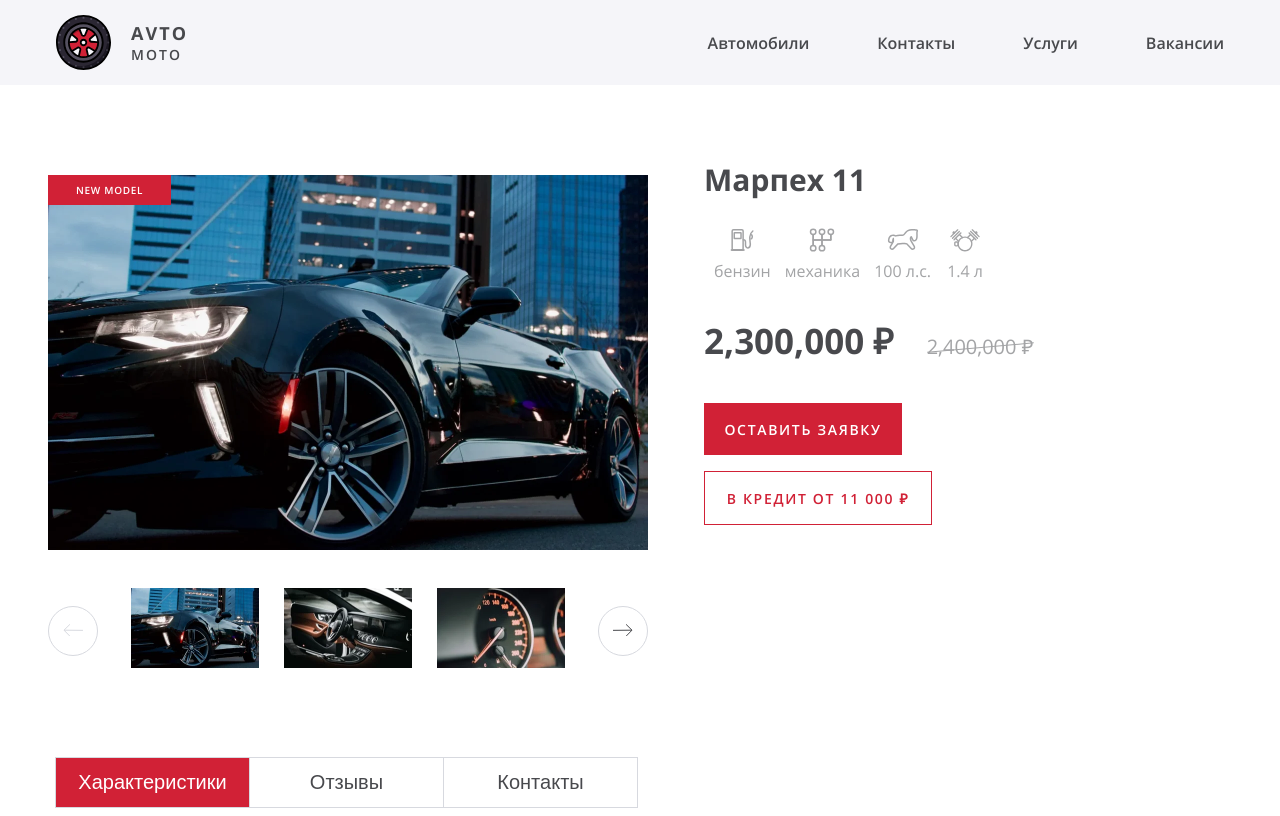
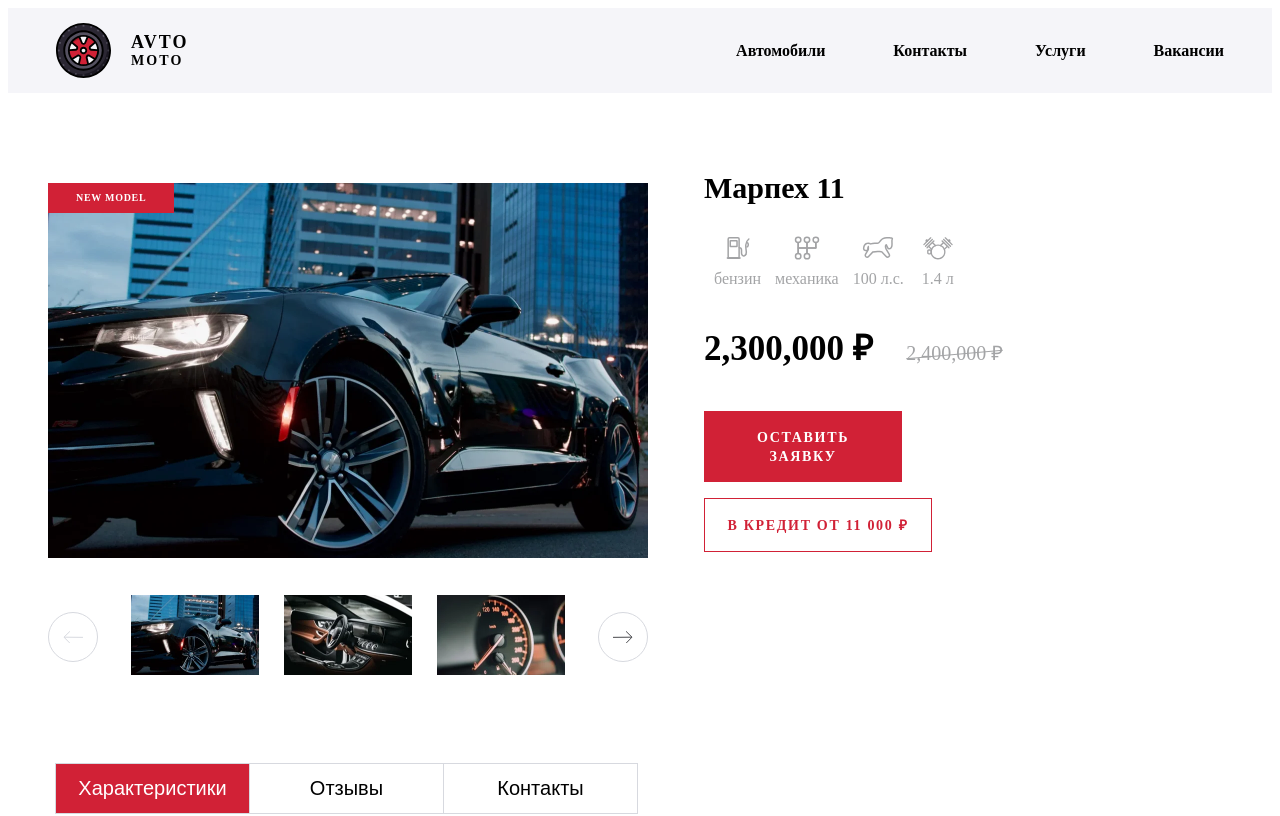
Before and after one commit to Filippoussis/filippov-avto-moto, a React (Create React App) app: page / in a window 1280 px wide. Shown: the top 816 px of the page. Built offline with nearby package versions, Linux system fonts and the light colour scheme.

Commit message:
небольшой рефакт index.scss

```diff
--- a/src/index.scss
+++ b/src/index.scss
@@ -28,7 +28,7 @@
   box-sizing: border-box;
 }
 
-body {
+.main-page {
   margin: 0;
   font-family: 'Open Sans', 'Arial', sans-serif;
   font-weight: 400;
```
